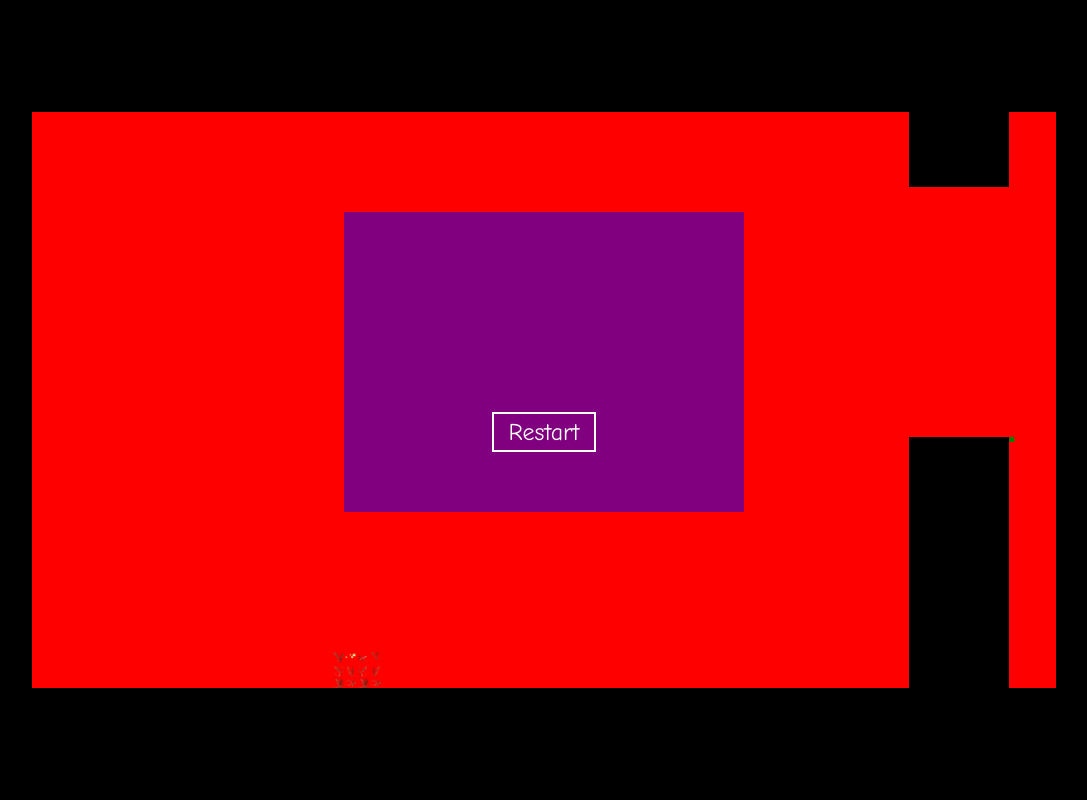
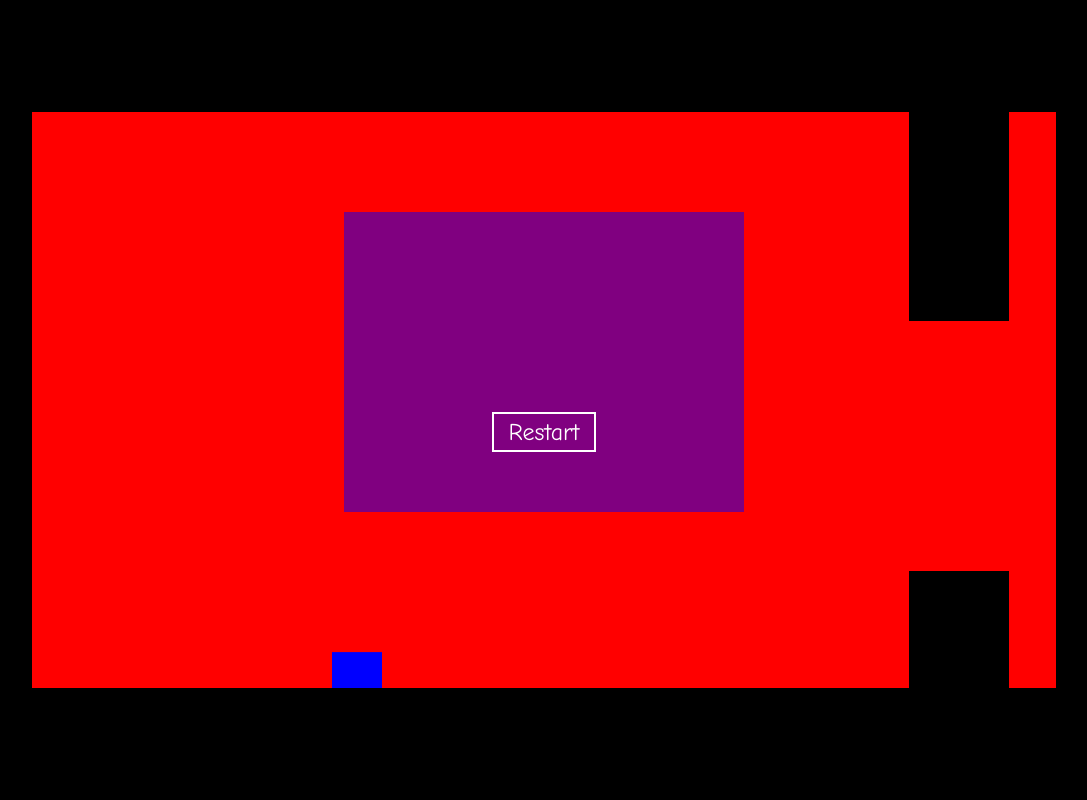
Before and after one commit to hogniR/prog4Veff, a website: page app/index.html in a window 1280 px wide. Shown: the whole page, without its empty margins (96-1183 px from the left). Drawn offline with nearby package versions, Linux system fonts and the light colour scheme; files that its build step writes are made by us from their sources.

Commit message:
shiti version of the repeting object

```diff
--- a/app/index.html
+++ b/app/index.html
@@ -28,7 +28,6 @@
             <div class="Player"></div>
             <div class="ObstacleHi"></div>
             <div class="ObstacleLo"></div>
-            <div class="GapMiddle"></div>
             <div class="Scoreboard">
                 <button class="Scoreboard-restart">
                     <span class="Scoreboard-restartText">Restart</span>
--- a/app/scripts/game.js
+++ b/app/scripts/game.js
@@ -8,12 +8,13 @@ window.Game = (function() {
 	 * @constructor
 	 */
 	var Game = function(el) {
+		this.obstacle1Made = false;
+		this.obstacle2Made = false;
 		this.el = el;
 		this.player = new window.Player(this.el.find('.Player'), this);
-		this.obstacleHi = new window.Obstacle(this.el.find('.ObstacleHi'), this);
-		this.obstacleLo = new window.Obstacle(this.el.find('.ObstacleLo'), this);
-		this.gapMiddle =  new window.Obstacle(this.el.find('.GapMiddle'), this);//debug
 		this.isPlaying = false;
+		this.obstacleHi = undefined;
+		this.obstacleLo = undefined;
 
 		// Cache a bound onFrame since we need it each frame.
 		this.onFrame = this.onFrame.bind(this);
@@ -24,6 +25,31 @@ window.Game = (function() {
 	 * entity to update itself.
 	 */
 	Game.prototype.onFrame = function() {
+		if(!this.obstacle1Made){
+			var randomNr = ((Math.random() * 100) % 57.6);
+			if(randomNr < (25/2)) {
+				randomNr += 25/2;
+			}
+			else if(randomNr > (57.6 - (25/2))) {
+				randomNr -= 25/2;
+			}
+			this.obstacleHi = new window.Obstacle(this.el.find('.ObstacleHi'), this, randomNr);
+			this.obstacleLo = new window.Obstacle(this.el.find('.ObstacleLo'), this, randomNr);
+			this.obstacle1Made = true;
+		}
+
+		if(this.obstacleLo.lowerRight.x < 0) {
+			var randomNr = ((Math.random() * 100) % 57.6);
+			if(randomNr < (25/2)) {
+				randomNr += 25/2;
+			}
+			else if(randomNr > (57.6 - (25/2))) {
+				randomNr -= 25/2;
+			}
+			this.obstacleHi = new window.Obstacle(this.el.find('.ObstacleHi'), this, randomNr);
+			this.obstacleLo = new window.Obstacle(this.el.find('.ObstacleLo'), this, randomNr);
+		}
+
 		// Check if the game loop should stop.
 		if (!this.isPlaying) {
 			return;
@@ -38,7 +64,6 @@ window.Game = (function() {
 		this.player.onFrame(delta);
 		this.obstacleHi.onFrame(delta, 'hi');
 		this.obstacleLo.onFrame(delta, 'lo');
-		this.gapMiddle.onFrame(delta, 'gapM');
 		this.obstacleCollision();
 		// Request next frame.
 		window.requestAnimationFrame(this.onFrame);
--- a/app/scripts/obstacle.js
+++ b/app/scripts/obstacle.js
@@ -6,10 +6,11 @@ window.Obstacle = (function() {
 	var GAPHEIGHT    = 25;
 	var GAPWIDTH     = 10;
 
-	var Obstacle = function(el, game) {
+	var Obstacle = function(el, game, randomNr) {
 		this.el   = el;
 		this.game = game;
-		this.gapPos = { x: 102.4, y: 20 };	// ATH: Hard coded to be in the middle, need to make this a
+		this.isVisible = true;
+		this.gapPos = { x: 102.4, y: randomNr };	// ATH: Hard coded to be in the middle, need to make this a
 											// random number that is then mod with hight. Have it this
 											// as the pssision of the middle of the gap
 		this.higherLeft  = { x: 0, y: 0};
@@ -20,18 +21,16 @@ window.Obstacle = (function() {
 
 	Obstacle.prototype.onFrame = function(delta, obstacle) {
 		this.gapPos.x -= delta * SPEED;
-
 		this.higherLeft  = { x: (this.gapPos.x - (GAPWIDTH/2)),
 							 y: (this.gapPos.y - (GAPHEIGHT/2)) };
-
 		this.higherRight = { x: (this.gapPos.x + (GAPWIDTH/2)),
 							 y: (this.gapPos.y - (GAPHEIGHT/2)) };
 
-		this.lowerLeft   = { x: (this.gapPos.x - (GAPWIDTH/2)),
-							 y: (this.gapPos.y + (GAPHEIGHT/2)) };
+		this.lowerLeft   = { x: (this.higherLeft.x),
+							 y: (this.higherLeft.y + GAPHEIGHT) };
 
-		this.lowerRight  = { x: (this.gapPos.x + (GAPWIDTH/2)),
-							 y: (this.gapPos.y + (GAPHEIGHT/2)) };
+		this.lowerRight  = { x: (this.higherRight.x),
+							 y: (this.higherRight.y + GAPHEIGHT) };
 
 		if(obstacle === 'lo') {
 			var height = (WORLD_HEIGHT - this.lowerRight.y);
@@ -44,8 +43,6 @@ window.Obstacle = (function() {
 			this.el.css('width' , GAPWIDTH + 'em');
 			this.el.css('top', 0 + 'em');//this.lowerRight.y + 'em');
 			this.el.css('left', this.higherLeft.x + 'em');//this.lowerLeft.x + 'em');
-		} else if(obstacle === 'gapM') {
-			this.el.css('transform', 'translate(' + this.lowerRight.x + 'em, ' + this.lowerRight.y + 'em)');
 		}
 
 	};
--- a/app/styles/main.css
+++ b/app/styles/main.css
@@ -4,8 +4,7 @@
 	left: 0;
 	width: 5em;
 	height: 5em;
-	background-image: url("player.png");
-	background-size: 100%;
+	background: blue;
 }
 
 .ObstacleHi {
@@ -24,15 +23,6 @@
 	width: 10em;
 	height: 10em;
 	background: black;
-}
-
-.GapMiddle {
-	position: absolute;
-	top: 0;
-	left: 0;
-	width: 5px;
-	height: 5px;
-	background: green;
 }
 
 .Scoreboard {
```
